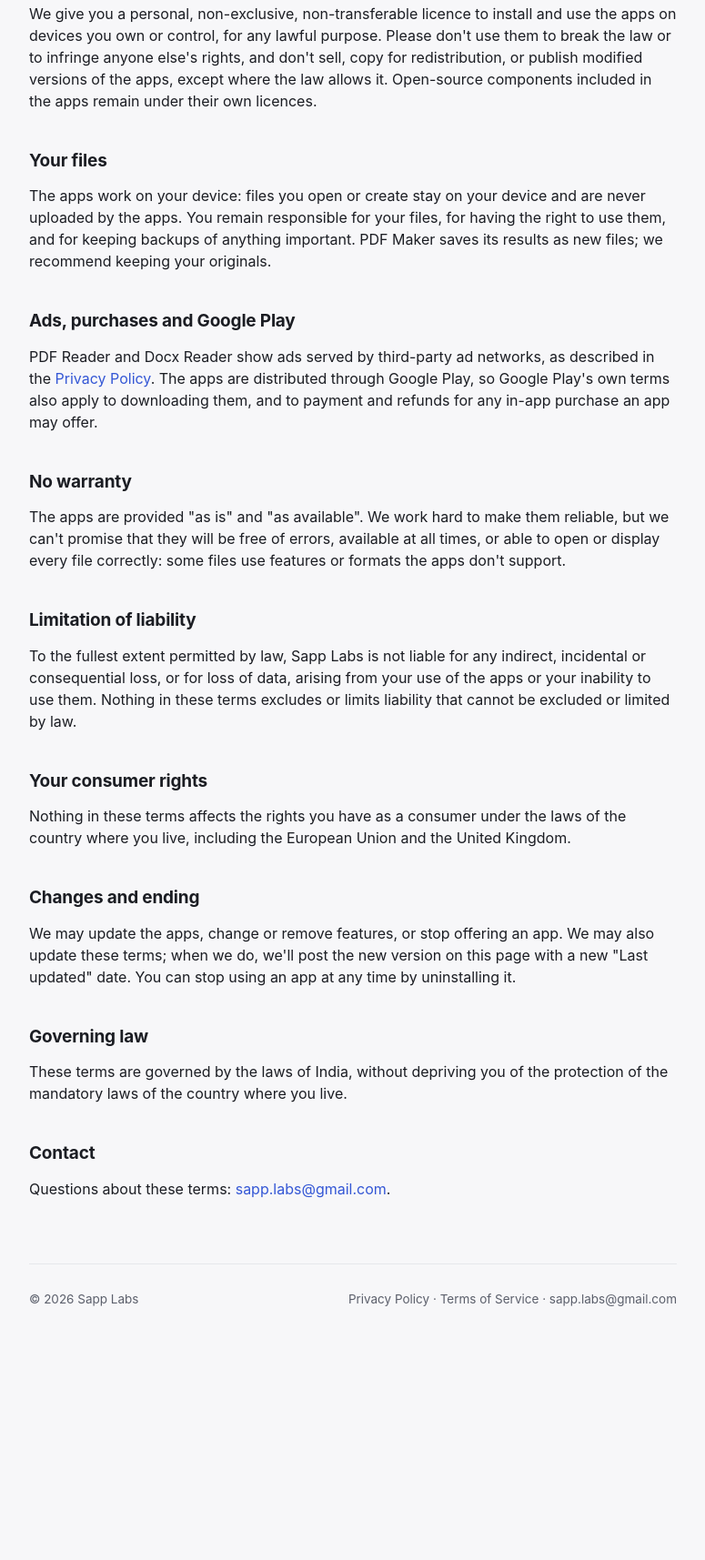
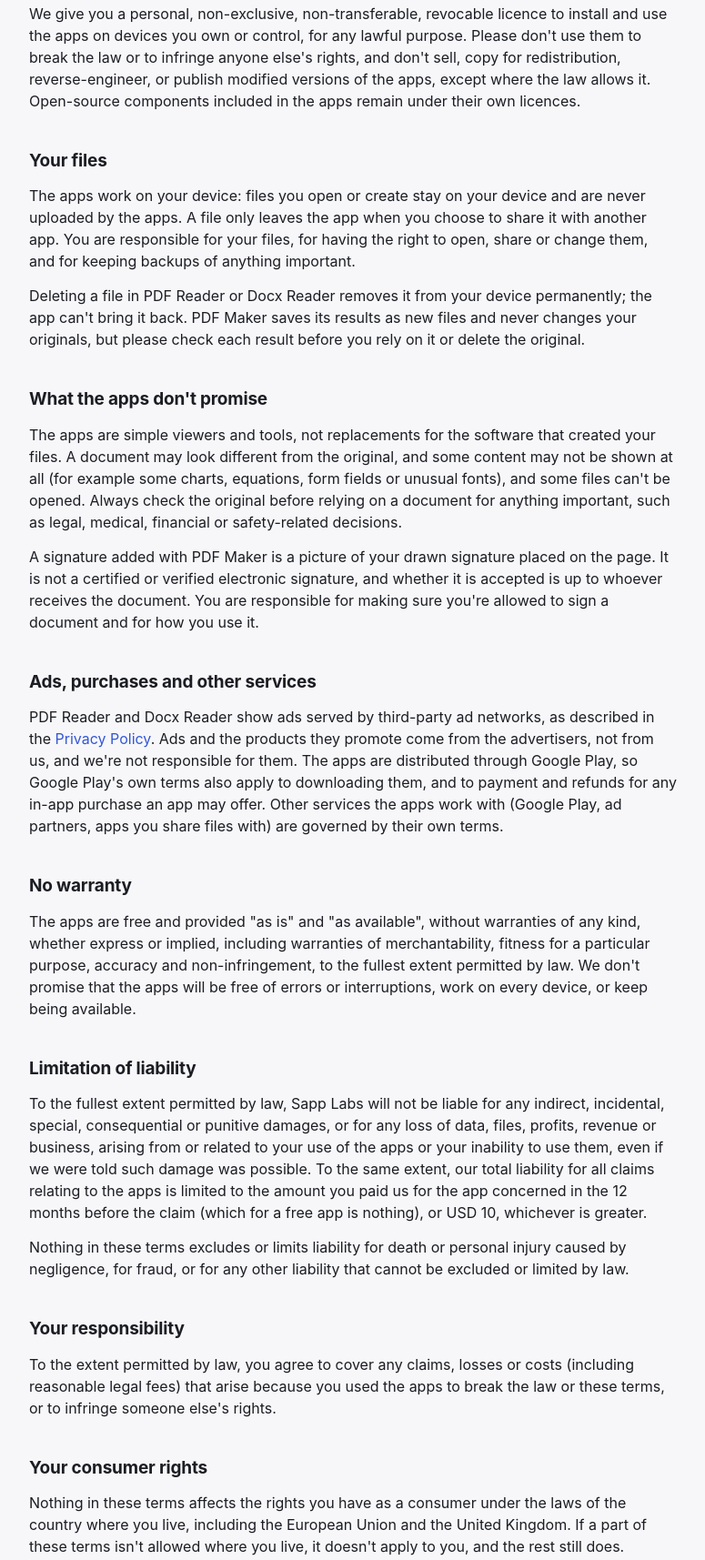
Before and after one commit to sapplabs/sapplabs.github.io, a plain HTML site: page terms.html in a window 1280 px wide. Shown: the part 1283-2998 px from the top of the page at 91% size, without its empty margins (252-1027 px from the left). Before the commit the page ends 2769 px from the top, so only its background shows below. Drawn offline with Linux system fonts and the light colour scheme.

Commit message:
Latest app icons; apps below the intro; stronger terms; accurate privacy wording
- Icons: PDF Reader and Docx Reader updated to the current Play icons; all
  four now 192 px (sharp on high-density screens)
- Home: "Our apps" moved below the intro, above "How we build"; trademark
  notice in the footer; "Privacy first" card no longer says data is never
  "tracked" (the ad SDKs in PDF/Docx Reader use the advertising ID)
- Terms: what the apps don't promise (rendering gaps, drawn signatures),
  warranty disclaimer, liability cap with legal carve-outs, user
  responsibility, trademarks, disputes (email first; India, Bengaluru courts,
  consumer rights kept), severability/entire agreement
- Privacy: PDF/Docx Reader can delete or share a file when the user asks
  (was "never modify or delete"/"never send"); "Other services" section;
  internal editing note moved into an HTML comment

Co-Authored-By: Claude Opus 5.5 <noreply@anthropic.com>

```diff
--- a/terms.html
+++ b/terms.html
@@ -124,28 +124,43 @@
       <p>Offline tools to make and change PDF files: images to PDF, merge, split, compress and add a drawn signature. It is free to use and has no ads. A signature added with PDF Maker is an image placed on the page, not a certified digital signature.</p>
 
       <h2>Using the apps</h2>
-      <p>We give you a personal, non-exclusive, non-transferable licence to install and use the apps on devices you own or control, for any lawful purpose. Please don't use them to break the law or to infringe anyone else's rights, and don't sell, copy for redistribution, or publish modified versions of the apps, except where the law allows it. Open-source components included in the apps remain under their own licences.</p>
+      <p>We give you a personal, non-exclusive, non-transferable, revocable licence to install and use the apps on devices you own or control, for any lawful purpose. Please don't use them to break the law or to infringe anyone else's rights, and don't sell, copy for redistribution, reverse-engineer, or publish modified versions of the apps, except where the law allows it. Open-source components included in the apps remain under their own licences.</p>
 
       <h2>Your files</h2>
-      <p>The apps work on your device: files you open or create stay on your device and are never uploaded by the apps. You remain responsible for your files, for having the right to use them, and for keeping backups of anything important. PDF Maker saves its results as new files; we recommend keeping your originals.</p>
+      <p>The apps work on your device: files you open or create stay on your device and are never uploaded by the apps. A file only leaves the app when you choose to share it with another app. You are responsible for your files, for having the right to open, share or change them, and for keeping backups of anything important.</p>
+      <p>Deleting a file in PDF Reader or Docx Reader removes it from your device permanently; the app can't bring it back. PDF Maker saves its results as new files and never changes your originals, but please check each result before you rely on it or delete the original.</p>
 
-      <h2>Ads, purchases and Google Play</h2>
-      <p>PDF Reader and Docx Reader show ads served by third-party ad networks, as described in the <a href="privacy.html">Privacy Policy</a>. The apps are distributed through Google Play, so Google Play's own terms also apply to downloading them, and to payment and refunds for any in-app purchase an app may offer.</p>
+      <h2>What the apps don't promise</h2>
+      <p>The apps are simple viewers and tools, not replacements for the software that created your files. A document may look different from the original, and some content may not be shown at all (for example some charts, equations, form fields or unusual fonts), and some files can't be opened. Always check the original before relying on a document for anything important, such as legal, medical, financial or safety-related decisions.</p>
+      <p>A signature added with PDF Maker is a picture of your drawn signature placed on the page. It is not a certified or verified electronic signature, and whether it is accepted is up to whoever receives the document. You are responsible for making sure you're allowed to sign a document and for how you use it.</p>
+
+      <h2>Ads, purchases and other services</h2>
+      <p>PDF Reader and Docx Reader show ads served by third-party ad networks, as described in the <a href="privacy.html">Privacy Policy</a>. Ads and the products they promote come from the advertisers, not from us, and we're not responsible for them. The apps are distributed through Google Play, so Google Play's own terms also apply to downloading them, and to payment and refunds for any in-app purchase an app may offer. Other services the apps work with (Google Play, ad partners, apps you share files with) are governed by their own terms.</p>
 
       <h2>No warranty</h2>
-      <p>The apps are provided "as is" and "as available". We work hard to make them reliable, but we can't promise that they will be free of errors, available at all times, or able to open or display every file correctly: some files use features or formats the apps don't support.</p>
+      <p>The apps are free and provided "as is" and "as available", without warranties of any kind, whether express or implied, including warranties of merchantability, fitness for a particular purpose, accuracy and non-infringement, to the fullest extent permitted by law. We don't promise that the apps will be free of errors or interruptions, work on every device, or keep being available.</p>
 
       <h2>Limitation of liability</h2>
-      <p>To the fullest extent permitted by law, Sapp Labs is not liable for any indirect, incidental or consequential loss, or for loss of data, arising from your use of the apps or your inability to use them. Nothing in these terms excludes or limits liability that cannot be excluded or limited by law.</p>
+      <p>To the fullest extent permitted by law, Sapp Labs will not be liable for any indirect, incidental, special, consequential or punitive damages, or for any loss of data, files, profits, revenue or business, arising from or related to your use of the apps or your inability to use them, even if we were told such damage was possible. To the same extent, our total liability for all claims relating to the apps is limited to the amount you paid us for the app concerned in the 12 months before the claim (which for a free app is nothing), or USD 10, whichever is greater.</p>
+      <p>Nothing in these terms excludes or limits liability for death or personal injury caused by negligence, for fraud, or for any other liability that cannot be excluded or limited by law.</p>
+
+      <h2>Your responsibility</h2>
+      <p>To the extent permitted by law, you agree to cover any claims, losses or costs (including reasonable legal fees) that arise because you used the apps to break the law or these terms, or to infringe someone else's rights.</p>
 
       <h2>Your consumer rights</h2>
-      <p>Nothing in these terms affects the rights you have as a consumer under the laws of the country where you live, including the European Union and the United Kingdom.</p>
+      <p>Nothing in these terms affects the rights you have as a consumer under the laws of the country where you live, including the European Union and the United Kingdom. If a part of these terms isn't allowed where you live, it doesn't apply to you, and the rest still does.</p>
+
+      <h2>Trademarks</h2>
+      <p>Microsoft, Word and Excel are trademarks of Microsoft Corporation. Android and Google Play are trademarks of Google LLC. PDF Reader, Docx Reader, Excel Reader and PDF Maker are independent apps: Sapp Labs is not affiliated with, endorsed or sponsored by Microsoft, Google or Adobe. Those names are used only to describe the file types the apps open.</p>
 
       <h2>Changes and ending</h2>
-      <p>We may update the apps, change or remove features, or stop offering an app. We may also update these terms; when we do, we'll post the new version on this page with a new "Last updated" date. You can stop using an app at any time by uninstalling it.</p>
+      <p>We may update the apps, change or remove features, or stop offering an app at any time. We may also update these terms; when we do, we'll post the new version on this page with a new "Last updated" date, and by continuing to use the app you accept the updated terms. You can stop using an app at any time by uninstalling it, which ends these terms for you.</p>
 
-      <h2>Governing law</h2>
-      <p>These terms are governed by the laws of India, without depriving you of the protection of the mandatory laws of the country where you live.</p>
+      <h2>Disputes and governing law</h2>
+      <p>If you have a problem with an app, please email us first; most issues can be sorted out that way. These terms are governed by the laws of India, and the courts of Bengaluru, Karnataka have jurisdiction, without depriving you of the protection of the mandatory laws of the country where you live or of your right to bring a claim in your local courts where the law gives you that right.</p>
+
+      <h2>General</h2>
+      <p>These terms, together with the Privacy Policy, are the whole agreement between you and Sapp Labs about the apps. If any part is found unenforceable, the rest stays in effect. If we don't enforce a part of these terms, that doesn't mean we've given up the right to do so later. We may transfer our rights and obligations under these terms, for example if an app changes owner; you may not transfer yours without our consent.</p>
 
       <h2>Contact</h2>
       <p>Questions about these terms: <a href="mailto:sapp.labs@gmail.com">sapp.labs@gmail.com</a>.</p>
```
Also changed, not shown: index.html (+12 -10 lines), privacy.html (+6 -6 lines), assets/icon-docx-reader.png, assets/icon-excel-reader.png, assets/icon-pdf-maker.png, assets/icon-pdf-reader.png.
